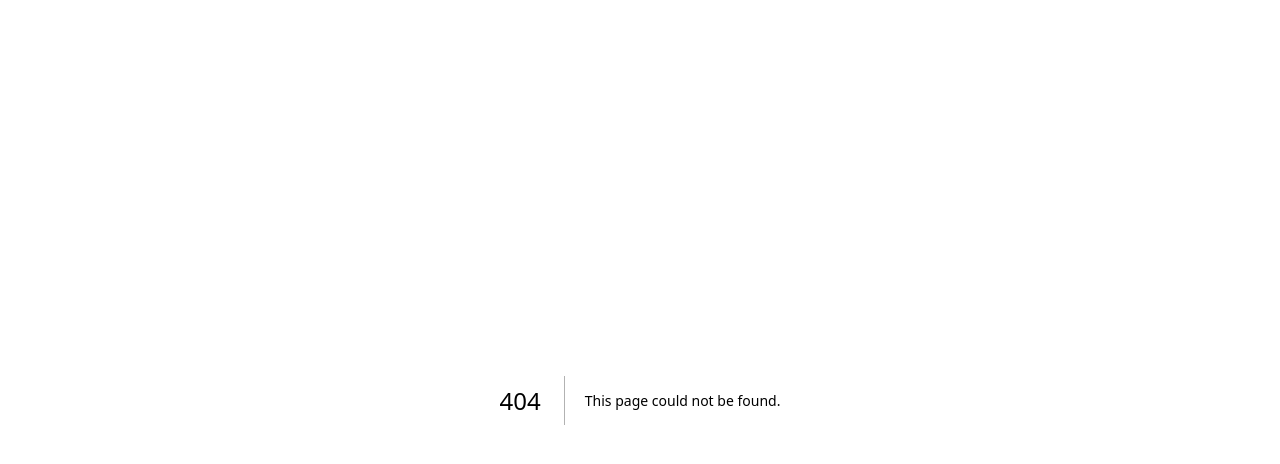
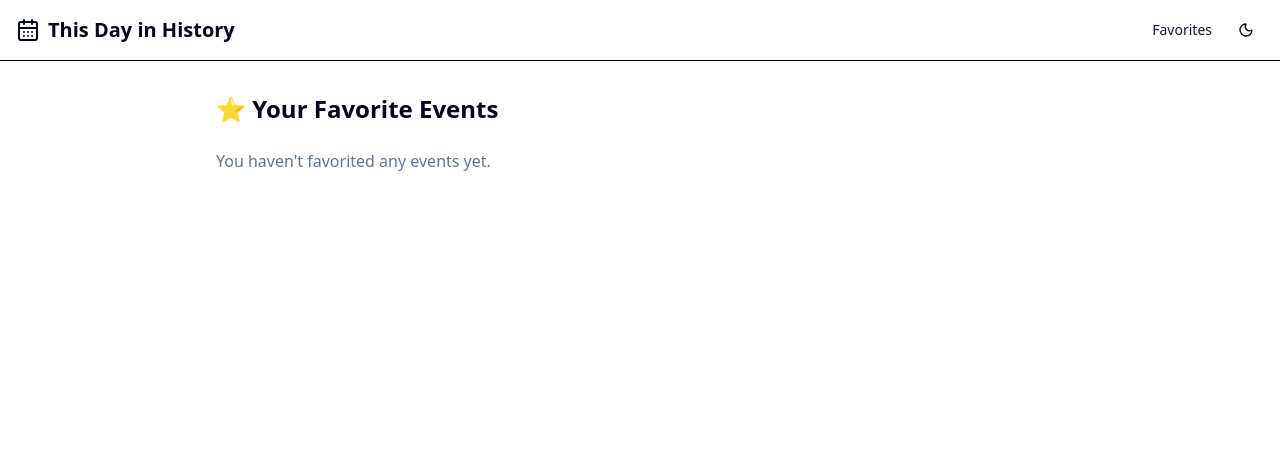
Before and after one commit to derekholland/daily-history-app, a Next.js app: page /favorites in a window 1280 px wide. Before the commit this address had no page. Shown: the top 464 px of the page. Built offline with nearby package versions, Linux system fonts and the light colour scheme.

Commit message:
added favorites page

```diff
--- /dev/null
+++ b/app/favorites/page.tsx
@@ -0,0 +1,10 @@
+import { FavoritesClient } from '../../components/favorites-client';
+
+export default function FavoritesPage() {
+	return (
+		<main className='max-w-4xl mx-auto px-4 sm:px-6 py-8 space-y-6'>
+			<h1 className='text-2xl font-bold'>⭐ Your Favorite Events</h1>
+			<FavoritesClient />
+		</main>
+	);
+}
--- a/app/layout.tsx
+++ b/app/layout.tsx
@@ -2,6 +2,7 @@ import type { Metadata } from 'next';
 import { Geist, Geist_Mono } from 'next/font/google';
 import './globals.css';
 import { ThemeProvider } from '@/components/theme-provider';
+import { Navbar } from '@/components/Navbar';
 
 const geistSans = Geist({
 	variable: '--font-geist-sans',
@@ -28,6 +29,8 @@ export default function RootLayout({
 			<body
 				className={`${geistSans.variable} ${geistMono.variable} antialiased`}>
 				<ThemeProvider attribute='class' defaultTheme='system' enableSystem>
+					<Navbar />
+
 					{children}
 				</ThemeProvider>
 			</body>
--- a/app/page.tsx
+++ b/app/page.tsx
@@ -7,7 +7,6 @@ export default async function HomePage() {
 
 	return (
 		<main className='max-w-4xl mx-auto px-4 sm:px-6 py-8 space-y-6'>
-			<Navbar />
 			<h1 className='text-3xl font-bold flex items-center gap-2'>
 				📅 This Day in History
 			</h1>
--- a/components/EventCard.tsx
+++ b/components/EventCard.tsx
@@ -4,6 +4,7 @@
 import { Card, CardContent, CardHeader, CardTitle } from '@/components/ui/card';
 import { HistoricalEvent } from '@/lib/types';
 import { Button } from '@/components/ui/button';
+import { useFavorites } from '@/lib/useFavorites';
 import { Star, StarOff } from 'lucide-react';
 
 interface Props {
@@ -11,11 +12,43 @@ interface Props {
 }
 
 export function EventCard({ event }: Props) {
+	const { isFavorited, toggleFavorite } = useFavorites();
+
 	return (
+		// <Card className='hover:shadow-lg transition-shadow'>
+		// 	<CardHeader>
+		// 		<CardTitle className='text-xl font-semibold'>{event.year}</CardTitle>
+		// 	</CardHeader>
+		// 	<CardContent className='space-y-2 text-muted-foreground'>
+		// 		<p>{event.text}</p>
+		// 		{event.links?.[0] && (
+		// 			<a
+		// 				href={event.links[0].link}
+		// 				target='_blank'
+		// 				rel='noopener noreferrer'
+		// 				className='text-sm text-blue-600 hover:underline'>
+		// 				Learn more ↗
+		// 			</a>
+		// 		)}
+		// 	</CardContent>
+		// </Card>
 		<Card className='hover:shadow-lg transition-shadow'>
-			<CardHeader>
+			<CardHeader className='flex justify-between items-start'>
 				<CardTitle className='text-xl font-semibold'>{event.year}</CardTitle>
+
+				<Button
+					variant='ghost'
+					size='icon'
+					onClick={() => toggleFavorite(event)}
+					aria-label='Toggle Favorite'>
+					{isFavorited(event) ? (
+						<Star className='text-yellow-500 fill-yellow-500' />
+					) : (
+						<StarOff />
+					)}
+				</Button>
 			</CardHeader>
+
 			<CardContent className='space-y-2 text-muted-foreground'>
 				<p>{event.text}</p>
 				{event.links?.[0] && (
--- /dev/null
+++ b/components/favorites-client.tsx
@@ -0,0 +1,25 @@
+// components/favorites-client.tsx
+'use client';
+
+import { useFavorites } from '@/lib/useFavorites';
+import { EventCard } from '@/components/EventCard';
+
+export function FavoritesClient() {
+	const { favorites } = useFavorites();
+
+	if (favorites.length === 0) {
+		return (
+			<p className='text-muted-foreground'>
+				You haven't favorited any events yet.
+			</p>
+		);
+	}
+
+	return (
+		<div className='space-y-4'>
+			{favorites.map((event, index) => (
+				<EventCard key={index} event={event} />
+			))}
+		</div>
+	);
+}
```
